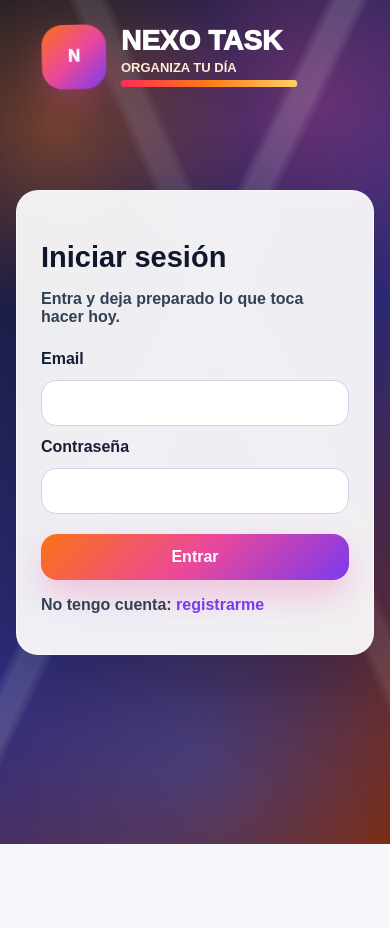
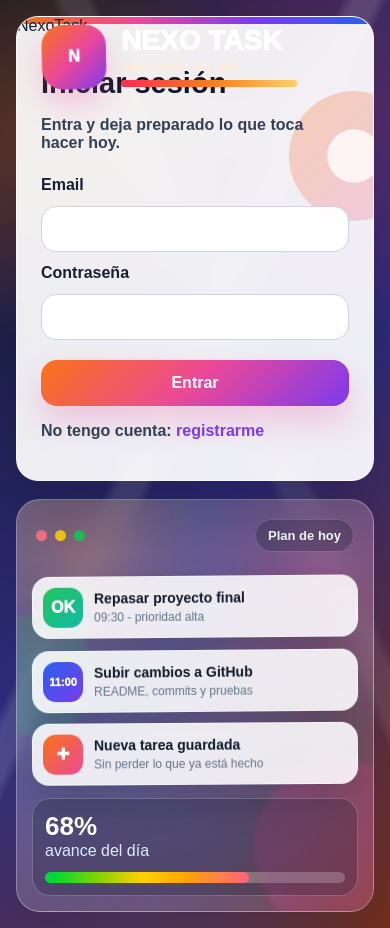
Before and after one commit to j-jimenez123/proyecto-final-nexotask, a Next.js app: page /login in a window 390 px wide. Before the commit the page ends 844 px from the top, so only its background shows below. Built offline with nearby package versions, Linux system fonts and the light colour scheme.

Commit message:
Ajustar login y resumen del dashboard

```diff
--- a/app/auth.module.css
+++ b/app/auth.module.css
@@ -44,6 +44,32 @@
 .loginPanel {
   align-self: center;
   z-index: 4;
+  overflow: hidden;
+}
+
+.loginPanel::before {
+  content: "NexoTask";
+  position: absolute;
+  top: 0;
+  left: 0;
+  right: 0;
+  height: 7px;
+  background: linear-gradient(90deg, #f97316, #ec4899, #7c3aed, #2563eb);
+}
+
+.loginPanel::after {
+  content: "";
+  position: absolute;
+  right: -46px;
+  top: 74px;
+  width: 130px;
+  height: 130px;
+  border-radius: 999px;
+  background:
+    radial-gradient(circle, rgba(255, 255, 255, 0.78) 0 28%, transparent 30%),
+    linear-gradient(135deg, rgba(249, 115, 22, 0.28), rgba(236, 72, 153, 0.22));
+  pointer-events: none;
+  z-index: -1;
 }
 
 .back {
@@ -137,6 +163,7 @@
   margin: 26px 0 8px;
   font-size: 34px;
   color: #0f172a;
+  letter-spacing: 0;
 }
 
 .panel p {
@@ -158,7 +185,9 @@
   border: 1px solid #cbd5e1;
   border-radius: 15px;
   padding: 13px;
-  background: #fff;
+  background: rgba(255, 255, 255, 0.94);
+  color: #0f172a;
+  font-weight: 750;
 }
 
 .form input:focus {
@@ -215,6 +244,8 @@
   border: 1px solid #fbcfe8;
   border-radius: 13px;
   padding: 11px;
+  color: #831843;
+  font-weight: 850;
 }
 
 .small a {
@@ -804,9 +835,9 @@
 
 @media (max-width: 1320px) {
   .loginVisual {
-    opacity: 0.42;
+    opacity: 0.74;
     right: 18px;
-    width: 360px;
+    width: 340px;
   }
 
   .phraseStack {
@@ -816,12 +847,52 @@
 
 @media (max-width: 1080px) {
   .loginPage {
-    grid-template-columns: 1fr;
-    gap: 24px;
+    display: grid;
+    grid-template-columns: minmax(0, 1fr);
+    align-content: center;
+    gap: 18px;
+    padding-top: 118px;
   }
 
   .loginVisual {
-    display: none;
+    position: relative;
+    right: auto;
+    top: auto;
+    transform: none;
+    width: min(460px, 100%);
+    opacity: 1;
+    order: 3;
+    pointer-events: none;
+  }
+
+  .videoCard {
+    min-height: 210px;
+  }
+
+  .taskMovie {
+    min-height: 132px;
+    margin-top: 14px;
+  }
+
+  .movieTask {
+    width: min(330px, 92%);
+    padding: 10px;
+  }
+
+  .movieTaskOne {
+    top: 0;
+  }
+
+  .movieTaskTwo {
+    top: 54px;
+  }
+
+  .movieTaskThree {
+    top: 108px;
+  }
+
+  .progressBlock {
+    margin-top: 8px;
   }
 
   .loginDecor,
@@ -845,7 +916,7 @@
   }
 
   .videoCard {
-    min-height: 430px;
+    min-height: 0;
     border-radius: 24px;
   }
 
@@ -861,12 +932,12 @@
     margin-top: 24px;
   }
 
-  .phraseStack {
+  .progressBlock {
     grid-template-columns: 1fr;
   }
 
-  .phraseStack p {
-    min-height: auto;
+  .phraseStack {
+    display: none;
   }
 }
 
--- a/app/dashboard/TaskBoard.js
+++ b/app/dashboard/TaskBoard.js
@@ -740,7 +740,7 @@ export default function TaskBoard({ user, initialTasks, initialQuote }) {
                     >
                       <option value="fecha">Ordenar por fecha</option>
                       <option value="prioridad">Ordenar por prioridad</option>
-                      <option value="recientes">Mas recientes</option>
+                      <option value="recientes">Más recientes</option>
                     </select>
                     <button
                       className={styles.clean}
@@ -1215,7 +1215,7 @@ export default function TaskBoard({ user, initialTasks, initialQuote }) {
             </div>
 
             <section className={styles.templateCard}>
-              <h2>Plantillas rapidas</h2>
+              <h2>Plantillas rápidas</h2>
               <button onClick={() => usarPlantilla("entrega")} type="button">
                 + Entrega
               </button>
```
Also changed, not shown: app/dashboard/page.module.css (+5 -15 lines).
